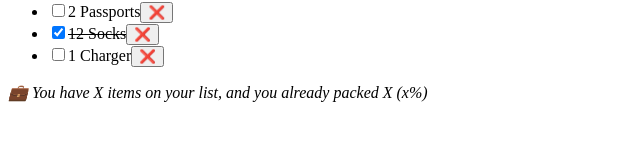
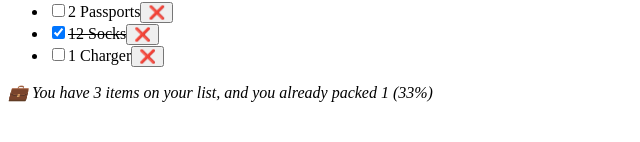
Before and after one commit to jbrace817/travel-list, a React (Create React App) app: page / in a window 1280 px wide. Shown: the part 158-300 px from the top of the page, without its empty margins (0-640 px from the left). Built offline with nearby package versions, Linux system fonts and the light colour scheme; the HTML template or start-up script is replaced by a standard one.

Commit message:
feat: added functionality to stats component
stats component shows the number of items packed and a percentage derived from the items on the packing list.

```diff
--- a/src/App.js
+++ b/src/App.js
@@ -35,7 +35,7 @@ export default function App() {
         onDeleteItem={handleDeleteItem}
         onToggleItem={handleToggleItem}
       />
-      <Stats />
+      <Stats items={items} />
     </div>
   );
 }
@@ -108,10 +108,28 @@ function PackingList({ items, onDeleteItem, onToggleItem }) {
     </div>
   );
 }
-function Stats() {
+function Stats({ items }) {
+  if (!items.length) {
+    return (
+      <p className="stats">
+        <em>Start Adding some items to your travel list ➕</em>
+      </p>
+    );
+  }
+
+  //Derived State
+  const numItems = items.length;
+  const numItemsPacked = items.filter((item) => item.packed).length;
+  const percentPacked = Math.round((numItemsPacked / numItems) * 100);
+
   return (
     <footer className="stats">
-      <em> 💼 You have X items on your list, and you already packed X (x%) </em>
+      <em>
+        {' '}
+        {percentPacked === 100
+          ? 'You got everything! Ready to go ✈️'
+          : `💼 You have ${numItems} items on your list, and you already packed        ${numItemsPacked} (${percentPacked}%)`}{' '}
+      </em>
     </footer>
   );
 }
```
